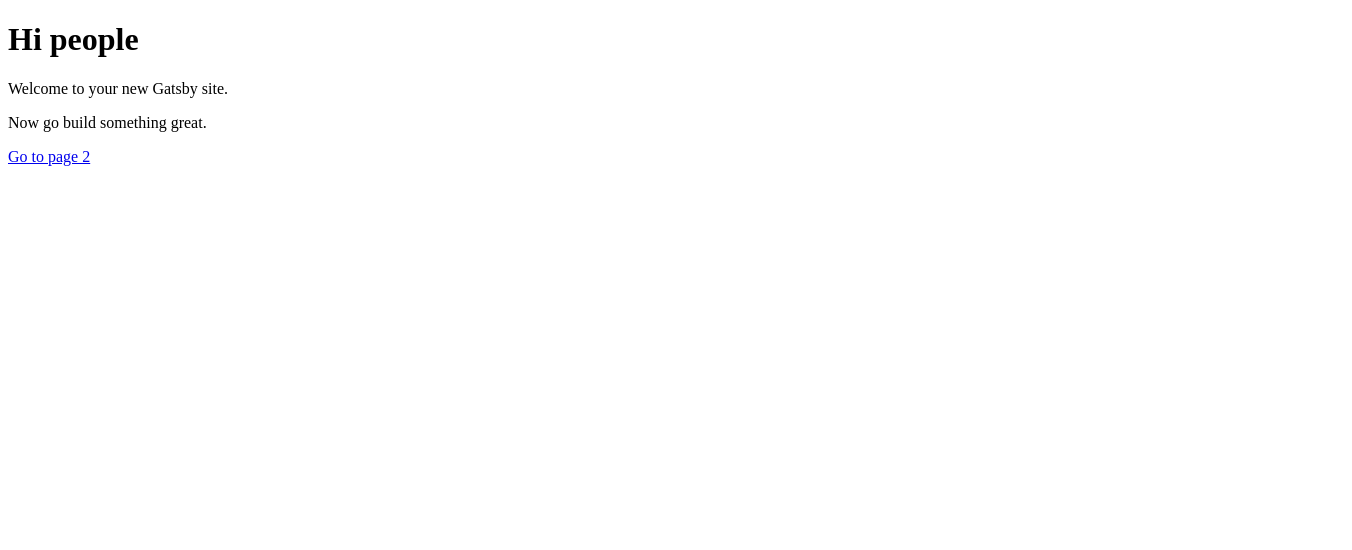
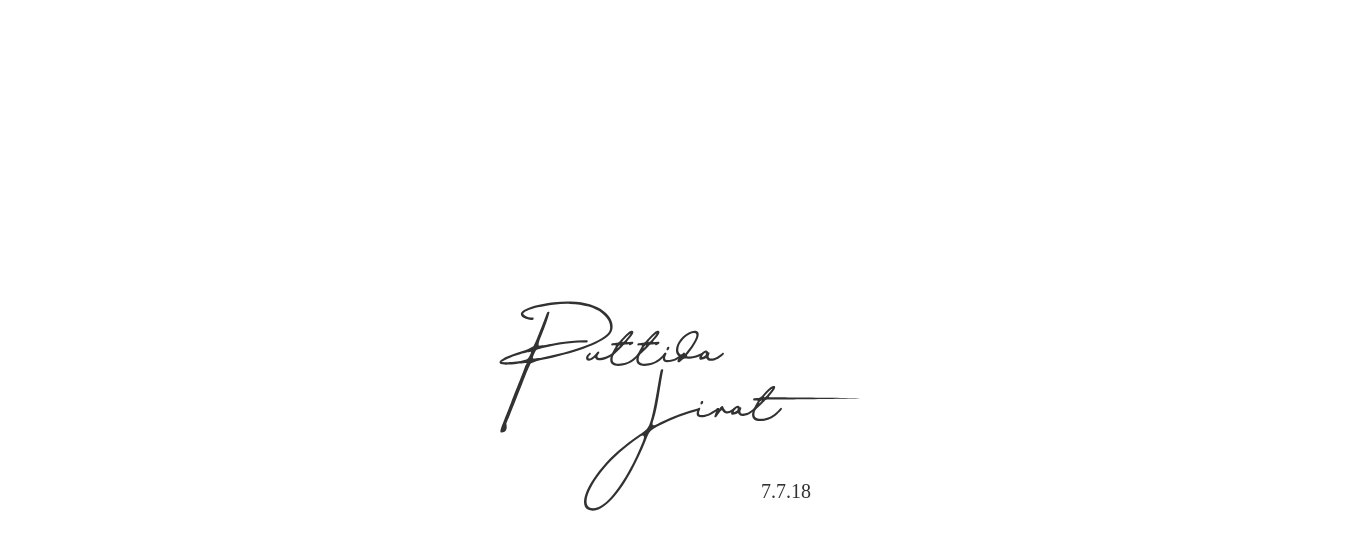
Before and after one commit to n3tr/ann-net, a Gatsby site: page / in a window 1280 px wide. Shown: the whole page, 1352 px wide, since content can reach past the window. Built offline with nearby package versions, Linux system fonts and the light colour scheme; Gatsby itself is replaced by a stand-in of ours.

Commit message:
Add first page

```diff
--- a/gatsby-config.js
+++ b/gatsby-config.js
@@ -2,5 +2,15 @@ module.exports = {
   siteMetadata: {
     title: 'Gatsby Default Starter',
   },
-  plugins: ['gatsby-plugin-react-helmet'],
+  plugins: [
+    'gatsby-plugin-react-helmet',
+    {
+      resolve: 'gatsby-plugin-svgr',
+      options: {
+        icon: true,
+        viewBox: false,
+        // see https://github.com/smooth-code/svgr for a list of all options
+      },
+    },
+  ],
 }
--- a/package.json
+++ b/package.json
@@ -4,9 +4,14 @@
   "version": "1.0.0",
   "author": "Kyle Mathews <mathews.kyle@gmail.com>",
   "dependencies": {
+    "emotion": "^9.1.3",
+    "emotion-server": "^9.1.3",
     "gatsby": "^1.9.247",
     "gatsby-link": "^1.6.40",
+    "gatsby-plugin-emotion": "^1.1.16",
     "gatsby-plugin-react-helmet": "^2.0.10",
+    "gatsby-plugin-svgr": "^1.0.0",
+    "react-emotion": "^9.1.3",
     "react-helmet": "^5.2.0"
   },
   "keywords": [
--- /dev/null
+++ b/src/components/HeroSection.js
@@ -0,0 +1,36 @@
+import React from 'react'
+import styled from 'react-emotion'
+import logoUrl from './images/Logo.svg'
+
+const Wrapper = styled('section')`
+  background: #fff;
+  height: 100vh;
+  min-width: 100%;
+  display: flex;
+  justify-content: center;
+  align-items: center;
+  padding: 0 40px;
+`
+
+const LogoBox = styled('div')`
+  position: relative;
+`
+
+const LogoImg = styled('img')`
+  min-width: 50%;
+  opacity: 0.8;
+`
+
+
+
+export default class HeroSection extends React.Component {
+  render() {
+    return (
+    <Wrapper>
+      <LogoBox>
+        <LogoImg src={logoUrl} />
+      </LogoBox>
+    </Wrapper>
+    )
+  }
+}
--- a/src/pages/index.js
+++ b/src/pages/index.js
@@ -1,12 +1,10 @@
 import React from 'react'
 import Link from 'gatsby-link'
+import HeroSection from '../components/HeroSection'
 
 const IndexPage = () => (
   <div>
-    <h1>Hi people</h1>
-    <p>Welcome to your new Gatsby site.</p>
-    <p>Now go build something great.</p>
-    <Link to="/page-2/">Go to page 2</Link>
+    <HeroSection />
   </div>
 )
 
```
Also changed, not shown: src/layouts/index.js (+2 -10 lines), src/components/images/Logo.svg (added), 1 other file.
